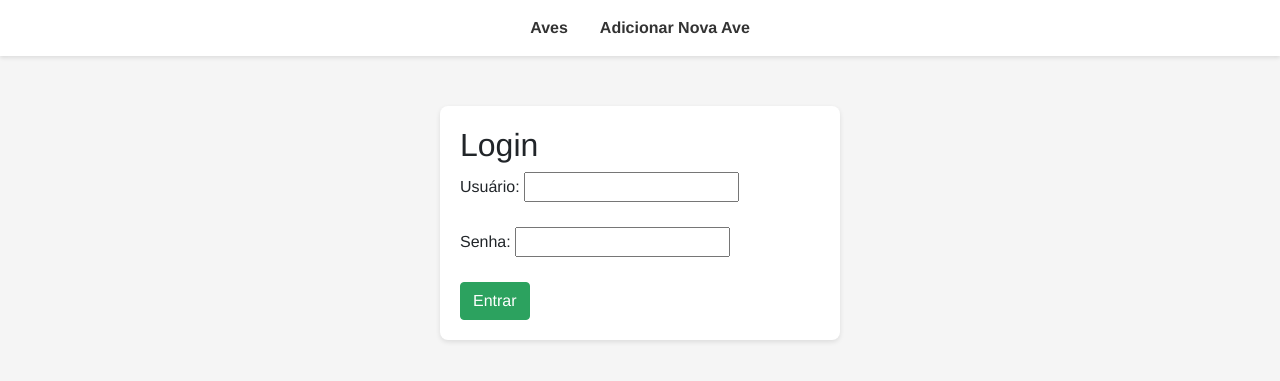
After one commit to gmilare/Aves_FazToca, a Flask app: page /login in a window 1280 px wide. The commit adds this page. Shown: the top 381 px of the page. Run offline with Flask 3, Linux system fonts and the light colour scheme; some libraries are stand-ins or nearby versions.

Commit message:
Adição de login

```diff
--- a/app.py
+++ b/app.py
@@ -1,27 +1,39 @@
-from flask import Flask, render_template, request, url_for, flash, redirect
+from flask import Flask, render_template, request, url_for, flash, redirect, session
 import os
 from flask_sqlalchemy import SQLAlchemy
 from werkzeug.utils import secure_filename
 from werkzeug.exceptions import abort
-
+from functools import wraps
 
 
 # Definir o caminho do banco de dados
 project_dir = os.path.dirname(os.path.abspath(__file__))
-database_file = 'sqlite:///{}'.format(os.path.join(project_dir, "database.db"))
+database_file = "sqlite:///{}".format(os.path.join(project_dir, "database.db"))
 
 # Inicializar a aplicação Flask
 app = Flask(__name__)
 
 # Configurações da aplicação
-app.config['SECRET_KEY'] = 'your secret key'
-app.config['SQLALCHEMY_DATABASE_URI'] = database_file
-app.config['SQLALCHEMY_TRACK_MODIFICATIONS'] = False
-app.config['UPLOAD_FOLDER'] = os.path.join('static', 'uploads')
-app.config['ALLOWED_EXTENSIONS'] = {'jpg', 'jpeg', 'png', 'gif'}
+app.config["SECRET_KEY"] = "your secret key"
+app.config["SQLALCHEMY_DATABASE_URI"] = database_file
+app.config["SQLALCHEMY_TRACK_MODIFICATIONS"] = False
+app.config["UPLOAD_FOLDER"] = os.path.join("static", "uploads")
+app.config["ALLOWED_EXTENSIONS"] = {"jpg", "jpeg", "png", "gif"}
 
 # Inicializar o banco de dados com SQLAlchemy
 db = SQLAlchemy(app)
+
+
+# Função para verificar se o usuário está logado
+def login_required(f):
+    @wraps(f)
+    def decorated_function(*args, **kwargs):
+        if not session.get("logged_in"):
+            return redirect(url_for("login"))
+        return f(*args, **kwargs)
+
+    return decorated_function
+
 
 # Definição do modelo Aves
 class Aves(db.Model):
@@ -34,30 +46,31 @@ class Aves(db.Model):
     conservacao = db.Column(db.String(99), nullable=False)
     imagem = db.Column(db.String(200), nullable=True)  # Coluna para armazenar imagem
 
+
 # Função para verificar se a imagem é válida
 def allowed_file(filename):
-    return '.' in filename and filename.rsplit('.', 1)[1].lower() in app.config['ALLOWED_EXTENSIONS']
+    return (
+        "." in filename
+        and filename.rsplit(".", 1)[1].lower() in app.config["ALLOWED_EXTENSIONS"]
+    )
 
-# Verifica se o arquivo tem uma extensão permitida para upload.
-def allowed_file(filename):
-    return '.' in filename and filename.rsplit('.', 1)[1].lower() in app.config['ALLOWED_EXTENSIONS']
 
 # Função para salvar o arquivo de imagem
 def save_image(image):
     if image and allowed_file(image.filename):
         # Garante que o diretório de upload existe
-        if not os.path.exists(app.config['UPLOAD_FOLDER']):
-            os.makedirs(app.config['UPLOAD_FOLDER'])
+        if not os.path.exists(app.config["UPLOAD_FOLDER"]):
+            os.makedirs(app.config["UPLOAD_FOLDER"])
 
         # Cria um nome seguro para o arquivo
         filename = secure_filename(image.filename)
-        filepath = os.path.join(app.config['UPLOAD_FOLDER'], filename)
+        filepath = os.path.join(app.config["UPLOAD_FOLDER"], filename)
 
         try:
             # Salva a imagem
             image.save(filepath)
             print(f"Imagem salva com sucesso em: {filepath}")
-            return filepath  # Retorna o caminho do arquivo salvo
+            return filepath  # Retorna o caminho completo do arquivo salvo
         except Exception as e:
             print(f"Erro ao salvar a imagem: {e}")
             return None
@@ -66,13 +79,34 @@ def save_image(image):
         return None
 
 
-
-@app.route('/')
+@app.route("/")
 
 # Exibe todas as aves registradas no banco de dados.
 def index():
     aves = Aves.query.all()  # Obter todas as aves do banco de dados
-    return render_template('index.html', aves=aves)  # Passar 'aves' para o template
+    return render_template("index.html", aves=aves)  # Passar 'aves' para o template
+
+
+@app.route("/login", methods=["GET", "POST"])
+def login():
+    if request.method == "POST":
+        username = request.form["username"]
+        password = request.form["password"]
+
+        if username == "fazendadatoca" and password == "1fazenda2da3toca":
+            session["logged_in"] = True
+            return redirect(url_for("create"))
+        else:
+            flash("Usuário ou senha incorretos")
+
+    return render_template("login.html")
+
+
+@app.route("/logout")
+def logout():
+    session.pop("logged_in", None)
+    return redirect(url_for("index"))
+
 
 # Obtém uma ave a partir do ID. Se a ave não for encontrada, lança um erro 404.
 def get_ave(ave_id):
@@ -81,37 +115,60 @@ def get_ave(ave_id):
         abort(404)
     return ave
 
+
 # Exibe detalhes de uma ave específica.
-@app.route('/<int:ave_id>')
+@app.route("/<int:ave_id>")
 def ave(ave_id):
     ave = get_ave(ave_id)
-    return render_template('aves.html', ave=ave)
+    return render_template("aves.html", ave=ave)
 
-@app.route('/create', methods=['GET', 'POST'])
-# Criar uma nova ave no banco de dados. O formulário envia os dados via POST, e a imagem é salva se fornecida.
+
+@app.route("/create", methods=["GET", "POST"])
+@login_required
 def create():
-    if request.method == 'POST':
-        nome = request.form['nome']
-        nome_cientifico = request.form['nome_cientifico']
-        descricao = request.form['descricao']
-        dimorfismo = request.form['dimorfismo']
-        ocorrencia = request.form['ocorrencia']
-        conservacao = request.form['conservacao']
-        imagem = request.files['imagem']
+    if request.method == "POST":
+        nome = request.form["nome"]
+        nome_cientifico = request.form["nome_cientifico"]
+        descricao = request.form["descricao"]
+        dimorfismo = request.form["dimorfismo"]
+        ocorrencia = request.form["ocorrencia"]
+        conservacao = request.form["conservacao"]
+        imagem = request.files["imagem"]
 
         # Salvar a imagem e obter o caminho do arquivo salvo
         imagem_path = save_image(imagem)
 
         if not nome or not nome_cientifico:
-            flash('Nome e nome científico são obrigatórios')
+            flash("Nome e nome científico são obrigatórios")
         else:
-            ave = Aves(nome=nome, nome_cientifico=nome_cientifico, descricao=descricao, dimorfismo = dimorfismo, ocorrencia = ocorrencia, conservacao = conservacao, imagem=imagem_path)
+            ave = Aves(
+                nome=nome,
+                nome_cientifico=nome_cientifico,
+                descricao=descricao,
+                dimorfismo=dimorfismo,
+                ocorrencia=ocorrencia,
+                conservacao=conservacao,
+                imagem=imagem_path,
+            )
             db.session.add(ave)
             db.session.commit()
-            return redirect(url_for('index'))
+            return redirect(url_for("index"))
 
-    return render_template('create.html')
+    return render_template("create.html")
 
+
+@app.route("/delete/<int:ave_id>", methods=["POST"])
+@login_required
+def delete_ave(ave_id):
+    ave = get_ave(ave_id)
+    if ave.imagem:
+        try:
+            os.remove(os.path.join(app.root_path, ave.imagem))
+        except:
+            pass
+    db.session.delete(ave)
+    db.session.commit()
+    return redirect(url_for("index"))
 
 
 # Função para recriar as tabelas (deleta e recria as tabelas)
@@ -120,6 +177,5 @@ def create_tables():
     db.create_all()  # Cria todas as tabelas definidas nos modelos, incluindo a nova coluna de imagem
 
 
-
-if __name__ == '__main__':
+if __name__ == "__main__":
     app.run(debug=True)
--- /dev/null
+++ b/static/js/main.js
@@ -0,0 +1,82 @@
+// Função para confirmar exclusão
+function confirmDelete(event) {
+    if (!confirm('Tem certeza que deseja excluir esta ave?')) {
+        event.preventDefault();
+    }
+}
+
+// Função para mostrar/esconder senha
+function togglePassword() {
+    const passwordInput = document.getElementById('password');
+    const type = passwordInput.getAttribute('type') === 'password' ? 'text' : 'password';
+    passwordInput.setAttribute('type', type);
+}
+
+// Função para validar formulário de login
+function validateLoginForm(event) {
+    const username = document.getElementById('username').value;
+    const password = document.getElementById('password').value;
+
+    if (!username || !password) {
+        event.preventDefault();
+        alert('Por favor, preencha todos os campos');
+    }
+}
+
+// Função para validar formulário de criação de ave
+function validateAveForm(event) {
+    const nome = document.getElementById('nome').value;
+    const nomeCientifico = document.getElementById('nome_cientifico').value;
+    const descricao = document.getElementById('descricao').value;
+    const dimorfismo = document.getElementById('dimorfismo').value;
+    const ocorrencia = document.getElementById('ocorrencia').value;
+    const conservacao = document.getElementById('conservacao').value;
+
+    if (!nome || !nomeCientifico || !descricao || !dimorfismo || !ocorrencia || !conservacao) {
+        event.preventDefault();
+        alert('Por favor, preencha todos os campos obrigatórios');
+    }
+}
+
+// Função para preview de imagem
+function previewImage(event) {
+    const file = event.target.files[0];
+    if (file) {
+        const reader = new FileReader();
+        reader.onload = function(e) {
+            const preview = document.getElementById('image-preview');
+            if (preview) {
+                preview.src = e.target.result;
+                preview.style.display = 'block';
+            }
+        }
+        reader.readAsDataURL(file);
+    }
+}
+
+// Adicionar event listeners quando o DOM estiver carregado
+document.addEventListener('DOMContentLoaded', function() {
+    // Adicionar listener para formulário de login
+    const loginForm = document.querySelector('form[action*="login"]');
+    if (loginForm) {
+        loginForm.addEventListener('submit', validateLoginForm);
+    }
+
+    // Adicionar listener para formulário de criação de ave
+    const aveForm = document.querySelector('form[action*="create"]');
+    if (aveForm) {
+        aveForm.addEventListener('submit', validateAveForm);
+    }
+
+    // Adicionar listener para input de imagem
+    const imageInput = document.querySelector('input[type="file"]');
+    if (imageInput) {
+        imageInput.addEventListener('change', previewImage);
+    }
+
+    // Adicionar listeners para botões de exclusão
+    const deleteButtons = document.querySelectorAll('.delete-btn');
+    deleteButtons.forEach(button => {
+        button.addEventListener('click', confirmDelete);
+    });
+});
--- a/templates/base.html
+++ b/templates/base.html
@@ -4,6 +4,7 @@
     <meta charset="utf-8">
     <meta name="viewport" content="width=device-width, initial-scale=1, shrink-to-fit=no">
     <link rel="stylesheet" href="https://stackpath.bootstrapcdn.com/bootstrap/4.1.3/css/bootstrap.min.css" crossorigin="anonymous">
+    <link rel="stylesheet" href="https://cdnjs.cloudflare.com/ajax/libs/font-awesome/5.15.4/css/all.min.css">
     <title>{% block title %}{% endblock %}</title>
     <style>
         :root {
@@ -57,6 +58,7 @@
             transition: transform 0.2s;
             border: 2px solid var(--toca-green);
             cursor: pointer;
+            position: relative;
         }
         .bird-card:hover {
             transform: translateY(-5px);
@@ -77,7 +79,7 @@
             margin-top: 10px;
         }
         .form-group {
-        margin-bottom: 20px;
+            margin-bottom: 20px;
         }
         .btn-primary {
             background-color: var(--toca-green);
@@ -87,23 +89,59 @@
             background-color: var(--toca-blue);
             border-color: var(--toca-blue);
         }
+        .delete-btn {
+            background: none;
+            border: none;
+            color: #dc3545;
+            cursor: pointer;
+            font-size: 1.2em;
+            padding: 5px;
+            transition: color 0.3s ease;
+            position: absolute;
+            top: 10px;
+            right: 10px;
+        }
+        .delete-btn:hover {
+            color: #c82333;
+        }
+        .login-container {
+            max-width: 400px;
+            margin: 50px auto;
+            padding: 20px;
+            background: white;
+            border-radius: 8px;
+            box-shadow: 0 2px 5px rgba(0,0,0,0.1);
+        }
+        .alert {
+            padding: 10px;
+            margin-bottom: 15px;
+            border-radius: 4px;
+        }
+        .alert-danger {
+            background-color: #f8d7da;
+            color: #721c24;
+            border: 1px solid #f5c6cb;
+        }
     </style>
 </head>
 <body>
     <nav>
         <ul>
             <li><a href="{{ url_for('index') }}">Aves</a></li>
-            <li><a href="{{ url_for('create') }}">Adicionar Nova Ave</a></li>  <!-- Link para a página de criação -->
-
+            <li><a href="{{ url_for('create') }}">Adicionar Nova Ave</a></li>
+            {% if session.get('logged_in') %}
+            <li><a href="{{ url_for('logout') }}">Sair</a></li>
+            {% endif %}
         </ul>
     </nav>
 
     <div class="container">
-        {% block content %} {% endblock %}
+        {% block content %}{% endblock %}
     </div>
 
     <script src="https://code.jquery.com/jquery-3.3.1.slim.min.js" crossorigin="anonymous"></script>
     <script src="https://cdnjs.cloudflare.com/ajax/libs/popper.js/1.14.3/umd/popper.min.js" crossorigin="anonymous"></script>
     <script src="https://stackpath.bootstrapcdn.com/bootstrap/4.1.3/js/bootstrap.min.js" crossorigin="anonymous"></script>
+    <script src="{{ url_for('static', filename='js/main.js') }}"></script>
 </body>
 </html>
--- /dev/null
+++ b/templates/login.html
@@ -0,0 +1,25 @@
+{% extends "base.html" %}
+
+{% block content %}
+<div class="login-container">
+    <h2>Login</h2>
+    {% with messages = get_flashed_messages() %}
+        {% if messages %}
+            {% for message in messages %}
+                <div class="alert alert-danger">{{ message }}</div>
+            {% endfor %}
+        {% endif %}
+    {% endwith %}
+    <form method="POST" action="{{ url_for('login') }}">
+        <div class="form-group">
+            <label for="username">Usuário:</label>
+            <input type="text" id="username" name="username" required>
+        </div>
+        <div class="form-group">
+            <label for="password">Senha:</label>
+            <input type="password" id="password" name="password" required>
+        </div>
+        <button type="submit" class="btn btn-primary">Entrar</button>
+    </form>
+</div>
+{% endblock %}
```
Also changed, not shown: templates/index.html (+9 -2 lines), database.db.
